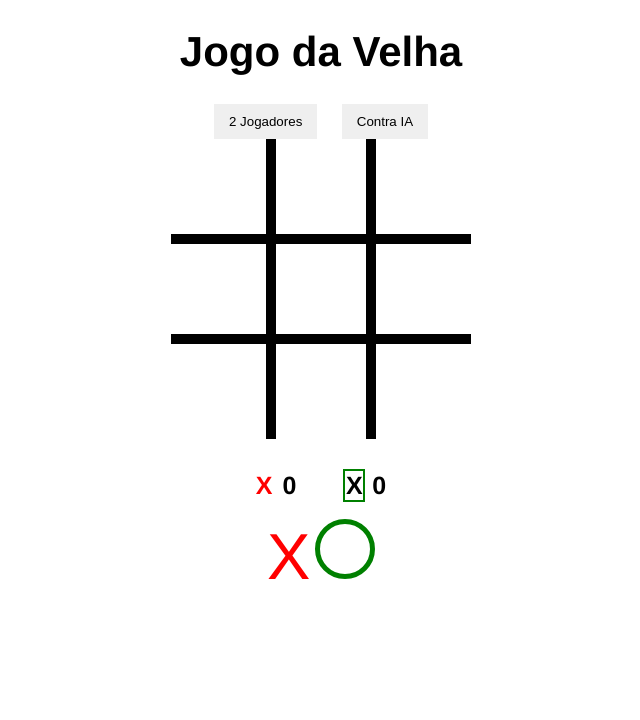
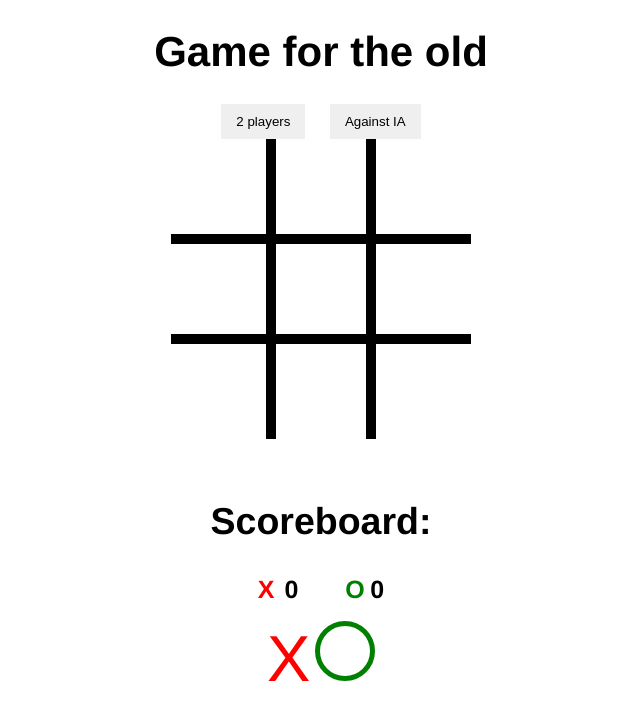
Before and after one commit to ErivaldoCapitulino/MatheusBattisti, a plain HTML site: page gameForTheOld/index.html in a window 1280 px wide. Shown: the whole page, without its empty margins (319-959 px from the left). Drawn offline with Linux system fonts and the light colour scheme.

Commit message:
adding image in the readme and putting the texts in English

```diff
--- a/gameForTheOld/index.html
+++ b/gameForTheOld/index.html
@@ -11,10 +11,10 @@
 </head>
 
 <body>
-  <h1>Jogo da Velha</h1>
+  <h1>Game for the old</h1>
   <div id="buttons-container">
-    <button id="2-players">2 Jogadores</button>
-    <button id="ai-player">Contra IA</button>
+    <button id="2-players">2 players</button>
+    <button id="ai-player">Against IA</button>
   </div>
   <div id="container" class="hide">
     <div class="box" id="block-1"></div>
@@ -28,12 +28,13 @@
     <div class="box" id="block-9"></div>
 
     <div id="scoreboard-container">
+      <h2>Scoreboard:</h2>
       <span class="score-box">
         <span id="x-scoreboard">X</span>
         <span id="scorebord-1">0</span>
       </span>
       <span class="score-box">
-        <span id="o-scoreboard">X</span>
+        <span id="o-scoreboard">O</span>
         <span id="scorebord-2">0</span>
       </span>
     </div>
--- a/gameForTheOld/style.css
+++ b/gameForTheOld/style.css
@@ -94,7 +94,7 @@ h1 {
 #o-scoreboard {
   display: inline-block;
   width: 18px;
-  border: 2px solid green;
+  color: green;
 }
 
 #message p {
```
Also changed, not shown: gameForTheOld/img/gameForTheOld.png (added), 1 other file.
